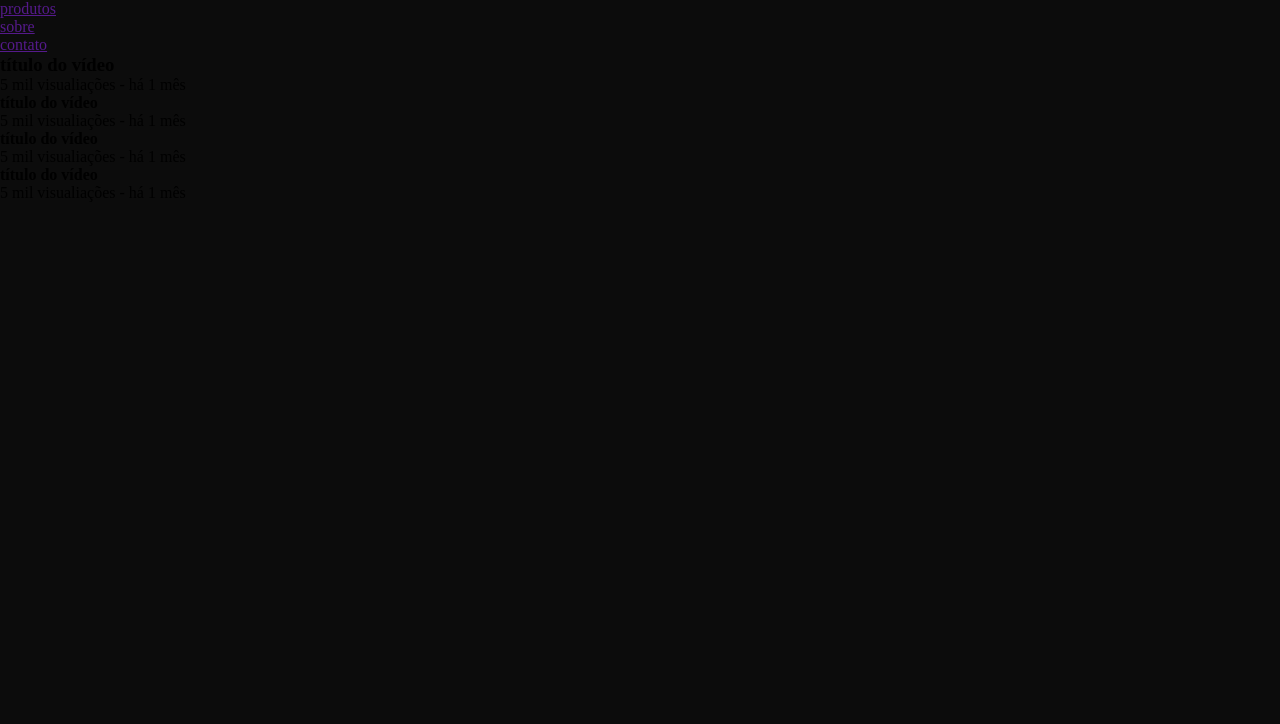
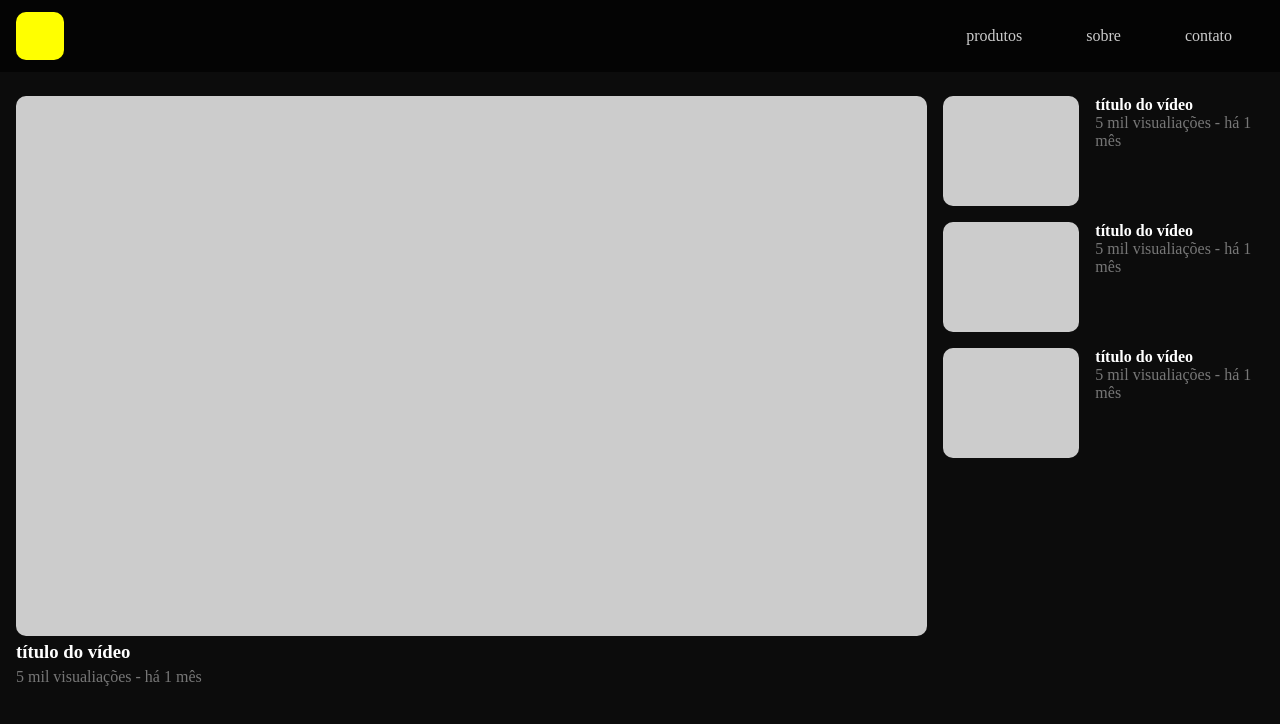
Before and after one commit to gabriellemoreira/frontpush, a plain HTML site: page CSS Flexbox/index.html in a window 1280 px wide. Drawn offline with Linux system fonts and the light colour scheme.

Commit message:
complete flex-box 1

```diff
--- a/CSS Flexbox/css/style.css
+++ b/CSS Flexbox/css/style.css
@@ -9,3 +9,127 @@ body{
     height: 100%;
     background-color: #0c0c0c;
 }
+
+header{
+    height: 72px;
+    width: 100%;
+    display: flex;
+    justify-content: center;
+    background-color: #040404;
+    align-items: center;
+}
+
+.nav{
+    max-width: 1440px;
+    margin: 0 auto;
+    width: 100%;
+    display: flex;
+    justify-content: space-between;
+    align-items: center;
+    padding: 8px 16px;
+}
+
+.nav-logo{
+    width: 48px;
+    height: 48px;
+    background-color: yellow;
+    border-radius: 10px;
+}
+
+.nav-menu{
+    list-style: none;
+    display: flex;
+}
+
+.nav-item{
+    margin: 0px 16px;
+}
+
+.nav-link{
+    display: inline-block;
+    padding: 8px 16px;
+    text-decoration: none;
+    color: #ccc;
+    transition: .5s ease;
+}
+
+.nav-link:hover{
+    opacity: 0.8;
+}
+
+.container{
+    max-width: 1440px;
+    margin: 0 auto;
+    display: flex;
+    /* quando defino um display: flex no pai,
+    automaticamente os filhos diretos se tornam
+    flex-items e em row */
+    padding: 8px 16px;
+    flex-direction: row;
+    /* flex-wrap: wrap;  */
+    /* quebrar quando chega no valor do flex-basis (valor fixo em px)
+    do .container-item-1*/
+}
+
+@media screen and (max-width: 960px) {
+    .container{
+        flex-direction: column;
+    }
+}
+
+.container-item-1{
+    flex: 6 1 auto;
+    /* 6: grow | 1: shrink | auto: basis
+    a partir do grow nos flex-items consigo definir o grid*/
+    margin-right: 8px;
+    display: flex;
+    flex-direction: column;
+    padding: 16px 0px;
+}
+
+.video-main{
+    background-color: #ccc;
+    width: 100%;
+    border-radius: 10px;
+    height: 540px;
+}
+
+.container-item-2{
+    flex: 1 1 200px;
+    /* background-color: #777; */
+    margin-left: 8px;
+    padding: 16px 0px;
+}
+
+h3{
+    line-height: 130%;
+    margin: 4px 0px;
+    color: #fff;
+}
+
+h4{
+    color: #fff;
+}
+
+p{
+    color: #777;
+}
+
+.video-side{
+    display: flex;
+    margin-bottom: 16px;
+}
+
+.video-side .thumb{
+    width: 150px;
+    height: 110px;
+    background-color: #ccc;
+    border-radius: 10px;
+    flex: 1 1 auto;
+    margin-right: 8px;
+}
+
+.video-side .description{
+    flex: 1 1 auto;
+    margin-left: 8px;
+}
--- a/CSS Flexbox/index.html
+++ b/CSS Flexbox/index.html
@@ -36,20 +36,27 @@
         <div class="container-item-2">
             <div class="video-side">
                 <div class="thumb"></div>
-                <h4>título do vídeo</h4>
-                <p>5 mil visualiações - há 1 mês</p>
+                <div class="description">
+                    <h4>título do vídeo</h4>
+                    <p>5 mil visualiações - há 1 mês</p>
+                </div>
             </div>
             <div class="video-side">
                 <div class="thumb"></div>
-                <h4>título do vídeo</h4>
-                <p>5 mil visualiações - há 1 mês</p>
+                <div class="description">
+                    <h4>título do vídeo</h4>
+                    <p>5 mil visualiações - há 1 mês</p>
+                </div>
             </div>
             <div class="video-side">
                 <div class="thumb"></div>
-                <h4>título do vídeo</h4>
-                <p>5 mil visualiações - há 1 mês</p>
+                <div class="description">
+                    <h4>título do vídeo</h4>
+                    <p>5 mil visualiações - há 1 mês</p>
+                </div>
             </div>
         </div>
+
     </section>
 </body>
 </html>
```
